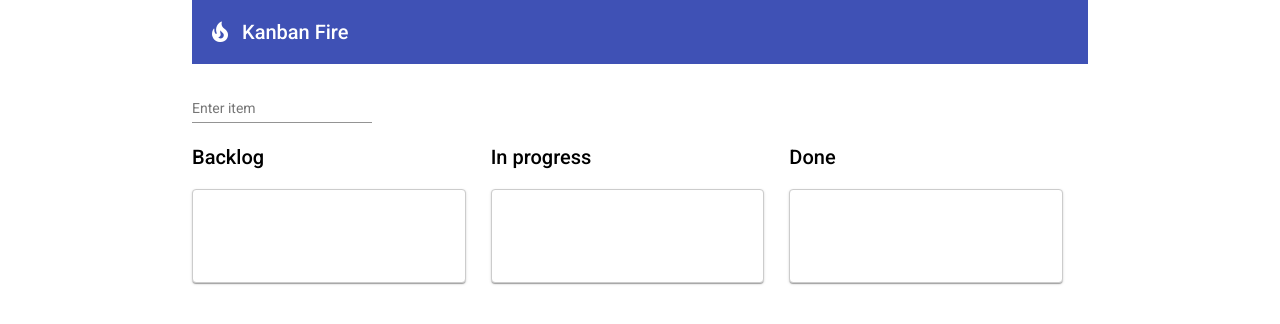
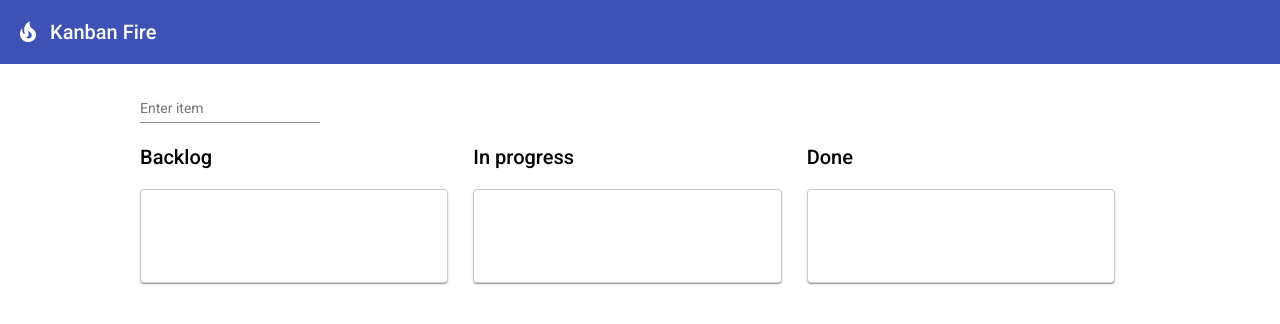
Before and after one commit to FirebaseExtended/codelab-kanban-fire, an Angular app: page / in a window 1280 px wide. Shown: the top 324 px of the page. Built offline with nearby package versions, Linux system fonts and the light colour scheme.

Commit message:
Update styles

```diff
--- a/src/app/app.component.css
+++ b/src/app/app.component.css
@@ -6,14 +6,14 @@ mat-toolbar > span {
   margin-left: 10px;
 }
 
-:host {
-  display: block;
-  max-width: 70%;
+.content-wrapper {
+  max-width: 1000px;
   margin: auto;
 }
 
-.wrapper {
+.container-wrapper {
   display: flex;
+  margin: auto;
   justify-content: space-around;
 }
 
--- a/src/app/app.component.html
+++ b/src/app/app.component.html
@@ -3,12 +3,13 @@
   <span>Kanban Fire</span>
 </mat-toolbar>
 
+<div class="content-wrapper">
   <mat-form-field>
     <mat-label>Enter item</mat-label>
-  <input matInput (keydown.enter)="addItem($event)">
+    <input matInput (keydown.enter)="addItem($event)" />
   </mat-form-field>
 
-<div class="wrapper">
+  <div class="container-wrapper">
     <div class="container">
       <h2>Backlog</h2>
 
@@ -18,8 +19,9 @@
         [cdkDropListData]="todo"
         [cdkDropListConnectedTo]="[doneList, inProgressList]"
         (cdkDropListDropped)="drop($event)"
-      class="list">
-      <mat-card class="item" *ngFor="let item of todo" cdkDrag>{{item}}</mat-card>
+        class="list"
+      >
+        <mat-card class="item" *ngFor="let item of todo" cdkDrag>{{ item }}</mat-card>
       </mat-card>
     </div>
 
@@ -32,8 +34,9 @@
         [cdkDropListData]="inProgress"
         [cdkDropListConnectedTo]="[backlogList, doneList]"
         (cdkDropListDropped)="drop($event)"
-      class="list">
-      <mat-card class="item" *ngFor="let item of inProgress" cdkDrag>{{item}}</mat-card>
+        class="list"
+      >
+        <mat-card class="item" *ngFor="let item of inProgress" cdkDrag>{{ item }}</mat-card>
       </mat-card>
     </div>
 
@@ -46,8 +49,10 @@
         [cdkDropListData]="done"
         [cdkDropListConnectedTo]="[backlogList, inProgressList]"
         (cdkDropListDropped)="drop($event)"
-      class="list">
-      <mat-card class="item" *ngFor="let item of done" cdkDrag>{{item}}</mat-card>
+        class="list"
+      >
+        <mat-card class="item" *ngFor="let item of done" cdkDrag>{{ item }}</mat-card>
       </mat-card>
     </div>
   </div>
+</div>
```
Lines whose indentation alone changed are shown as unchanged.
